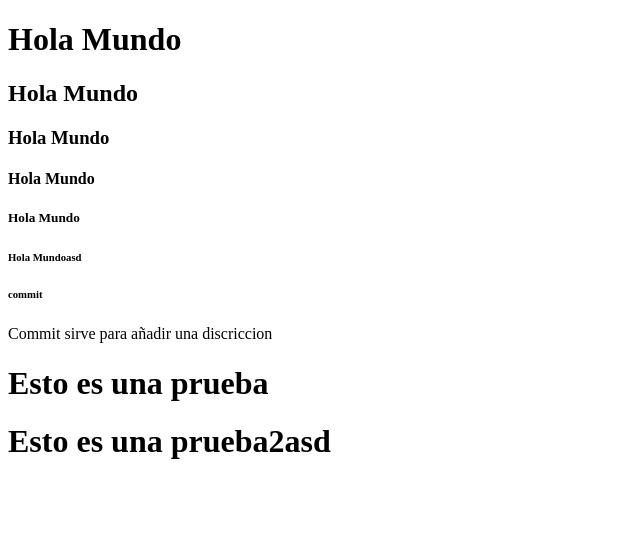
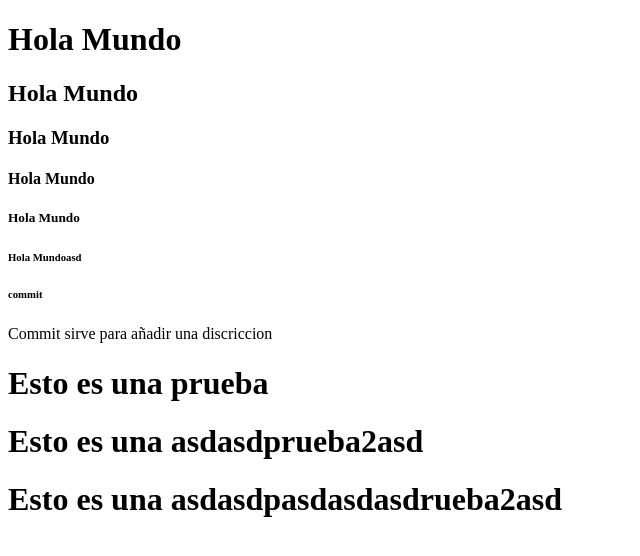
Before and after one commit to AnibalRam/EstructuraGit1, a plain HTML site: page Index.html in a window 1280 px wide. Shown: the whole page, without its empty margins (0-640 px from the left). Drawn offline with Linux system fonts and the light colour scheme.

Commit message:
Otro intento mas

```diff
--- a/Index.html
+++ b/Index.html
@@ -16,6 +16,7 @@
   <h6> commit</h6>
   <p> Commit sirve para añadir una discriccion</p>
   <h1> Esto es una prueba</h1>
-  <h1> Esto es una prueba2asd</h1>
+  <h1> Esto es una asdasdprueba2asd</h1>
+  <h1> Esto es una asdasdpasdasdasdrueba2asd</h1>
 </body>
 </html>
```
